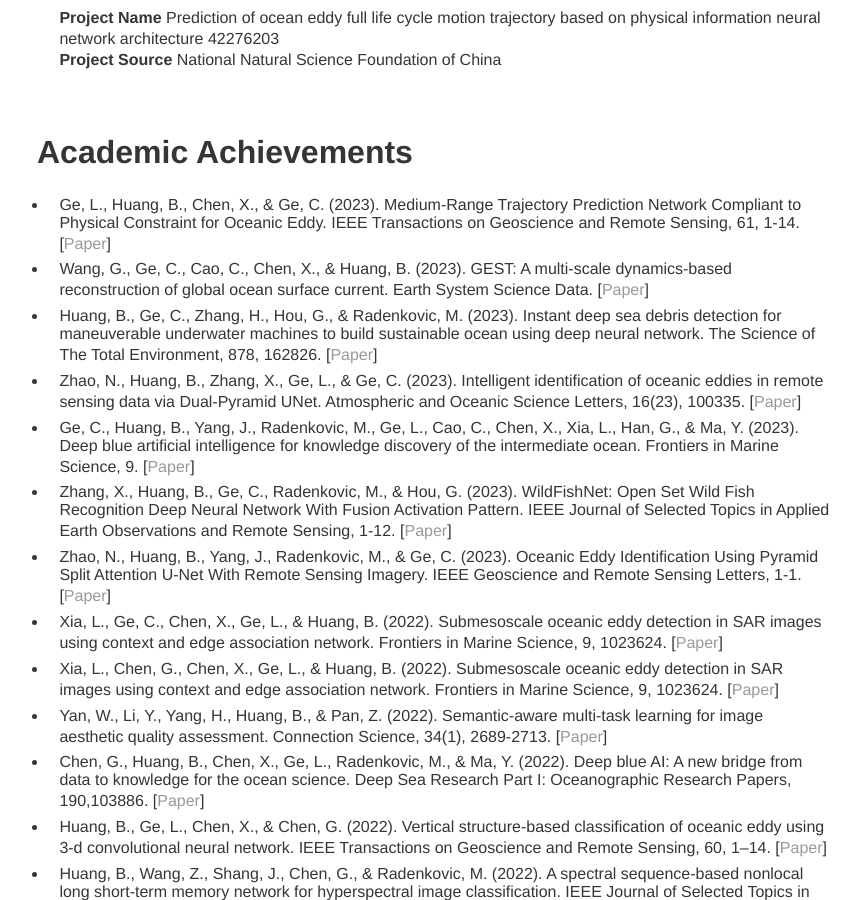
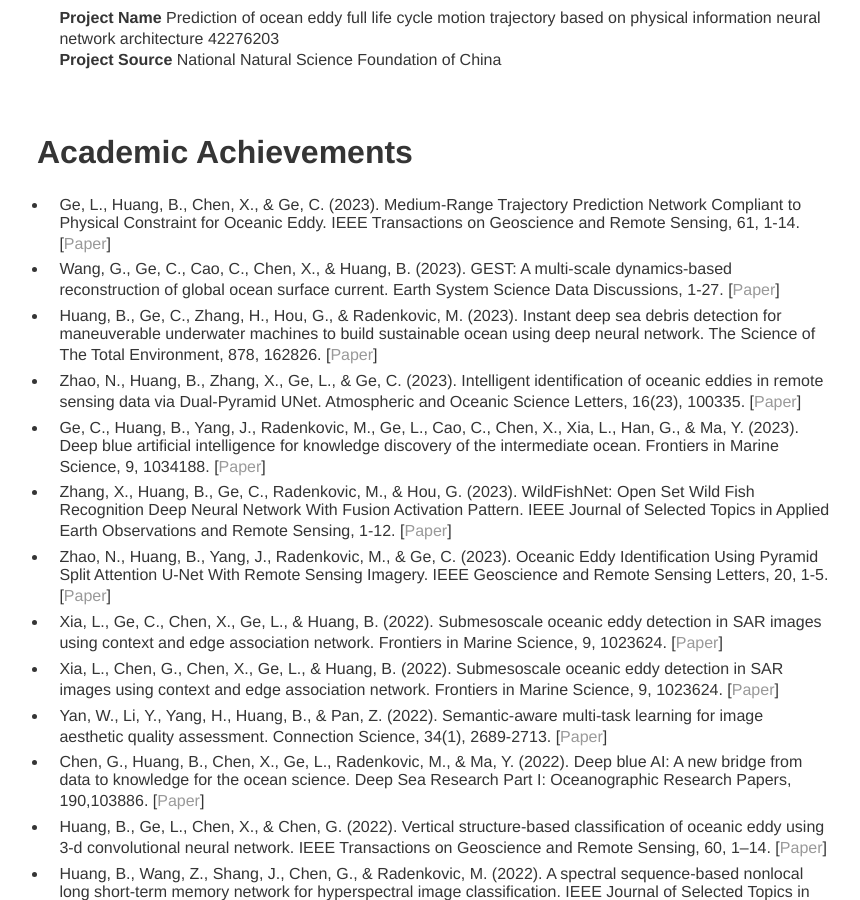
Before and after one commit to BaoxiangHuang/BaoxiangHuang.github.io, a Jekyll site: the page built from index.md, in a window 1280 px wide and 900 px high, scrolled down 855 px. Shown: the whole window, without its empty margins (203-1063 px from the left). Built offline with Jekyll 4.4.1, drawn with Linux system fonts in a browser that asks for light colours; our own code applies the rules of GitHub Pages for plain Markdown files.

Commit message:
Update index.md

```diff
--- a/index.md
+++ b/index.md
@@ -36,12 +36,12 @@ Research on lightweight AI methods for rapid prediction of environmental intelli
 <br/>
 # Academic Achievements
 * Ge, L., Huang, B., Chen, X., & Ge, C. (2023). Medium-Range Trajectory Prediction Network Compliant to Physical Constraint for Oceanic Eddy. IEEE Transactions on Geoscience and Remote Sensing, 61, 1-14. [[Paper](https://ieeexplore.ieee.org/document/10190732)]
-* Wang, G., Ge, C., Cao, C., Chen, X., & Huang, B. (2023). GEST: A multi-scale dynamics-based reconstruction of global ocean surface current. Earth System Science Data. [[Paper](https://essd.copernicus.org/preprints/essd-2023-107/)]
+* Wang, G., Ge, C., Cao, C., Chen, X., & Huang, B. (2023). GEST: A multi-scale dynamics-based reconstruction of global ocean surface current. Earth System Science Data Discussions, 1-27. [[Paper](https://essd.copernicus.org/preprints/essd-2023-107/)]
 * Huang, B., Ge, C., Zhang, H., Hou, G., & Radenkovic, M. (2023). Instant deep sea debris detection for maneuverable underwater machines to build sustainable ocean using deep neural network. The Science of The Total Environment, 878, 162826. [[Paper](https://www.sciencedirect.com/science/article/abs/pii/S0048969723014420?via%3Dihub)]
 * Zhao, N., Huang, B., Zhang, X., Ge, L., & Ge, C. (2023). Intelligent identification of oceanic eddies in remote sensing data via Dual-Pyramid UNet. Atmospheric and Oceanic Science Letters, 16(23), 100335. [[Paper](https://www.sciencedirect.com/science/article/pii/S1674283423000107?via%3Dihub)]
-* Ge, C., Huang, B., Yang, J., Radenkovic, M., Ge, L., Cao, C., Chen, X., Xia, L., Han, G., & Ma, Y. (2023). Deep blue artificial intelligence for knowledge discovery of the intermediate ocean. Frontiers in Marine Science, 9. [[Paper](https://www.frontiersin.org/articles/10.3389/fmars.2022.1034188/full)]
+* Ge, C., Huang, B., Yang, J., Radenkovic, M., Ge, L., Cao, C., Chen, X., Xia, L., Han, G., & Ma, Y. (2023). Deep blue artificial intelligence for knowledge discovery of the intermediate ocean. Frontiers in Marine Science, 9, 1034188. [[Paper](https://www.frontiersin.org/articles/10.3389/fmars.2022.1034188/full)]
 * Zhang, X., Huang, B., Ge, C., Radenkovic, M., & Hou, G. (2023). WildFishNet: Open Set Wild Fish Recognition Deep Neural Network With Fusion Activation Pattern. IEEE Journal of Selected Topics in Applied Earth Observations and Remote Sensing, 1-12. [[Paper](https://ieeexplore.ieee.org/document/10197176)]
-* Zhao, N., Huang, B., Yang, J., Radenkovic, M., & Ge, C. (2023). Oceanic Eddy Identification Using Pyramid Split Attention U-Net With Remote Sensing Imagery. IEEE Geoscience and Remote Sensing Letters, 1-1. [[Paper](https://ieeexplore.ieee.org/document/10041953)]
+* Zhao, N., Huang, B., Yang, J., Radenkovic, M., & Ge, C. (2023). Oceanic Eddy Identification Using Pyramid Split Attention U-Net With Remote Sensing Imagery. IEEE Geoscience and Remote Sensing Letters, 20, 1-5. [[Paper](https://ieeexplore.ieee.org/document/10041953)]
 * Xia, L., Ge, C., Chen, X., Ge, L., & Huang, B. (2022). Submesoscale oceanic eddy detection in SAR images using context and edge association network. Frontiers in Marine Science, 9, 1023624. [[Paper](https://www.frontiersin.org/articles/10.3389/fmars.2022.1023624/full)]
 * Xia, L., Chen, G., Chen, X., Ge, L., & Huang, B. (2022). Submesoscale oceanic eddy detection in SAR images using context and edge association network. Frontiers in Marine Science, 9, 1023624. [[Paper](https://www.frontiersin.org/articles/10.3389/fmars.2022.1023624/full)]
 * Yan, W., Li, Y., Yang, H., Huang, B., & Pan, Z. (2022). Semantic-aware multi-task learning for image aesthetic quality assessment. Connection Science, 34(1), 2689-2713. [[Paper](https://www.tandfonline.com/doi/full/10.1080/09540091.2022.2147902)]
```
